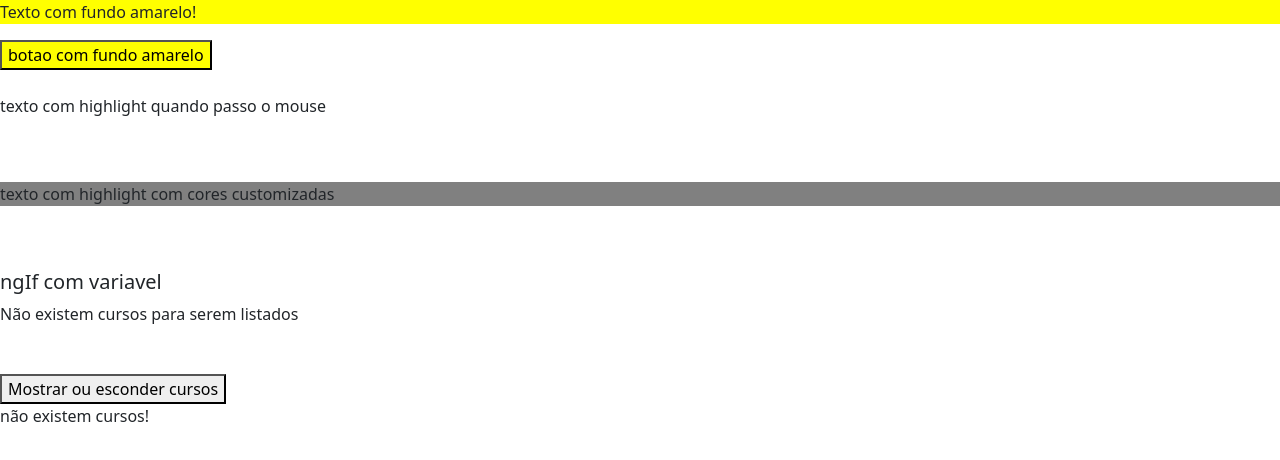
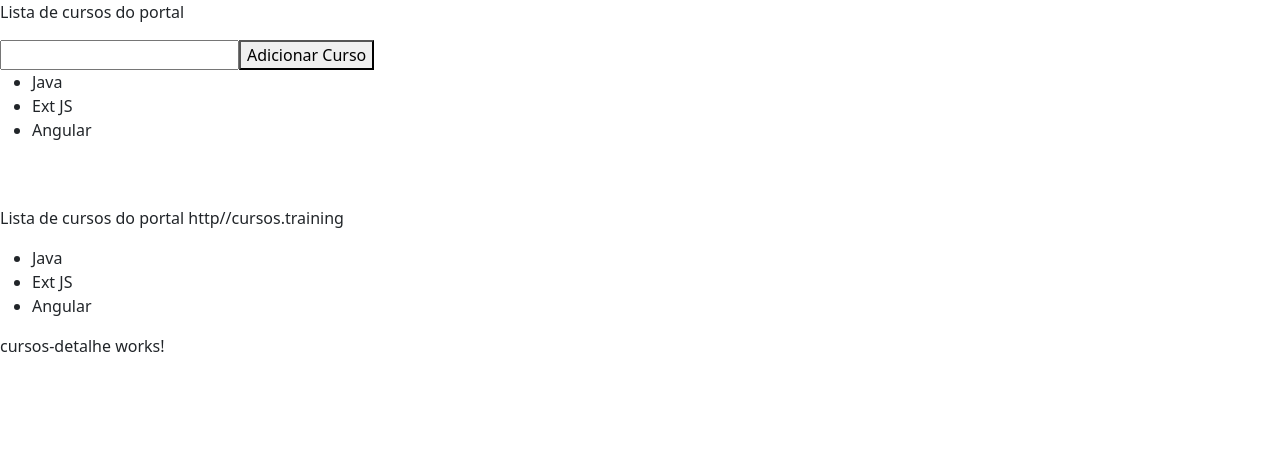
Before and after one commit to daniel-souto-rodrigues/first-project-angular, an Angular app: page / in a window 1280 px wide. Shown: the top 460 px of the page. Built offline with nearby package versions, Linux system fonts and the light colour scheme.

Commit message:
Service Instance Scopes

```diff
--- a/src/app/app.component.html
+++ b/src/app/app.component.html
@@ -1 +1,3 @@
-<app-custom-directives></app-custom-directives>
+<app-create-curso></app-create-curso>
+<br><br>
+<app-cursos></app-cursos>
--- /dev/null
+++ b/src/app/cursos/create-curso/create-curso.component.html
@@ -0,0 +1,10 @@
+<p>Lista de cursos do portal</p>
+
+<input type="text" #cursoInput>
+<button (click)="OnAddCurso(cursoInput.value)">Adicionar Curso</button>
+
+<ul>
+    <li *ngFor="let curso of cursos">
+        {{curso}}
+    </li>
+</ul>
--- /dev/null
+++ b/src/app/cursos/create-curso/create-curso.component.ts
@@ -0,0 +1,24 @@
+import { Component, OnInit } from '@angular/core';
+
+import { CursosService } from '../cursos.service';
+
+@Component({
+  selector: 'app-create-curso',
+  templateUrl: './create-curso.component.html',
+  styleUrls: ['./create-curso.component.css'],
+  // providers: [CursosService] // Caso queira ter uma instância separada do serviço se declara dentro do @Component o provider
+})
+export class CreateCursoComponent implements OnInit {
+  OnAddCurso(curso: string) {
+    this._cursosService.addCursos(curso);
+  }
+
+  cursos: string[] = [];
+
+  constructor(private _cursosService: CursosService) { }
+
+  ngOnInit(): void {
+    this.cursos = this._cursosService.getCursos();
+  }
+
+}
--- a/src/app/cursos/cursos.component.ts
+++ b/src/app/cursos/cursos.component.ts
@@ -12,9 +12,9 @@ export class CursosComponent implements OnInit {
   cursos: string[];
 
 
-  constructor(private cursosService: CursosService) {
+  constructor(private _cursosService: CursosService) {
     this.nomePortal = 'http//cursos.training'
-    this.cursos = this.cursosService.getCursos();
+    this.cursos = this._cursosService.getCursos();
   }
 
   ngOnInit(): void {
--- a/src/app/cursos/cursos.module.ts
+++ b/src/app/cursos/cursos.module.ts
@@ -18,6 +18,6 @@ import { CursosService } from './cursos.service';
   exports: [
     CursosComponent
   ],
-  providers: [CursosService]
+  // providers: [CursosService]
 })
 export class CursosModule { }
--- a/src/app/cursos/cursos.service.ts
+++ b/src/app/cursos/cursos.service.ts
@@ -1,15 +1,22 @@
 import { Injectable } from '@angular/core';
 
-@Injectable({
-  providedIn: 'root'
-})
+@Injectable(
+  {providedIn: 'any'} //para cada serviço ter sua instância é necessário mudar para 'any' em vez de 'root'
+)
 export class CursosService {
 
-  //http
+  private cursos: string[] = ['Java', 'Ext JS', 'Angular'];
 
-  constructor() { }
+  constructor() {
+    console.log('**CursosService**');
+  }
 
   getCursos() {
-    return ['Java', 'Ext JS', 'Angular'];
+    return this.cursos;
+  }
+
+  addCursos(curso: string)
+  {
+    this.cursos.push(curso);
   }
 }
```
Also changed, not shown: src/app/app.module.ts (+6 -1 lines), src/app/cursos/create-curso/create-curso.module.ts (added, +21 -0 lines), src/app/cursos/create-curso/create-curso.component.css (added), 1 other file (tests, documents, lock files or other folders).
